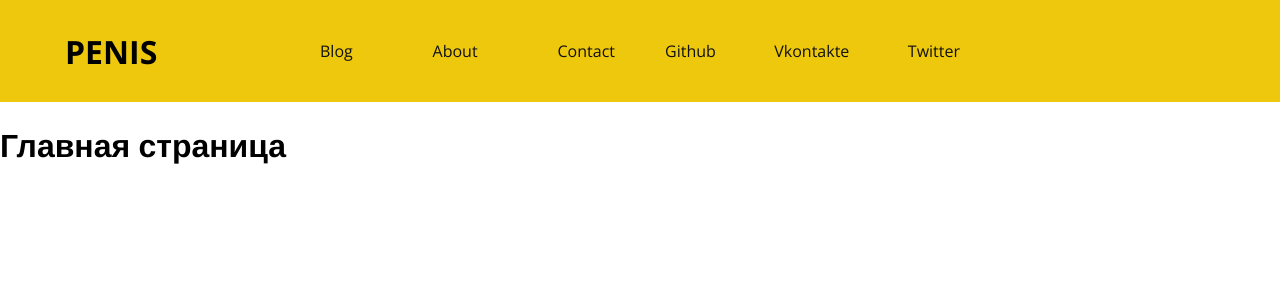
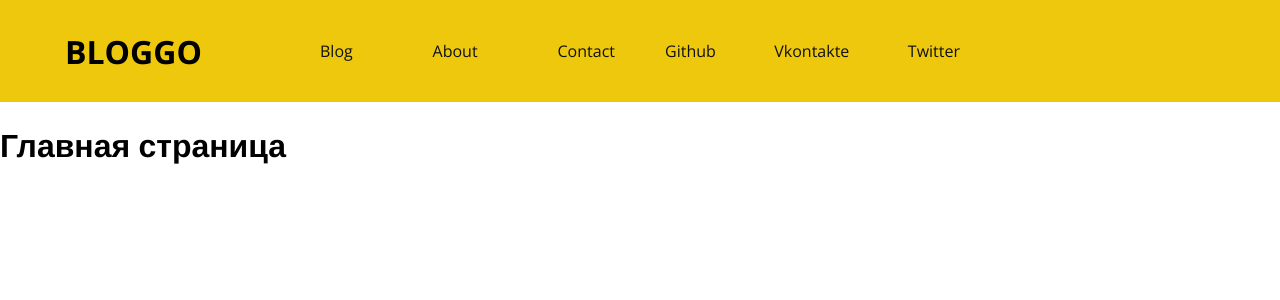
Before and after one commit to holdonL/new_blog, a Jekyll site: the page built from index.html, in a window 1280 px wide. Shown: the top 300 px of the page. Built offline with Jekyll 4.4.1, drawn with Linux system fonts in a browser that asks for light colours; Markdown is read by kramdown in place of the engine named in the settings; a script that is not in the unit is left out.

Commit message:
Update Глобальные настройки “site”

```diff
--- a/_data/site.yml
+++ b/_data/site.yml
@@ -1 +1 @@
-logo: PENIS
+logo: BLOGGO
```
